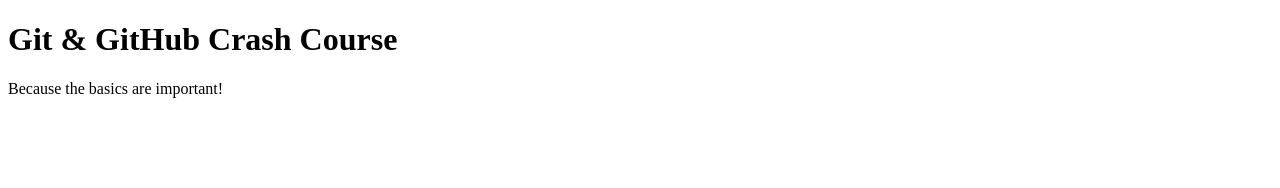
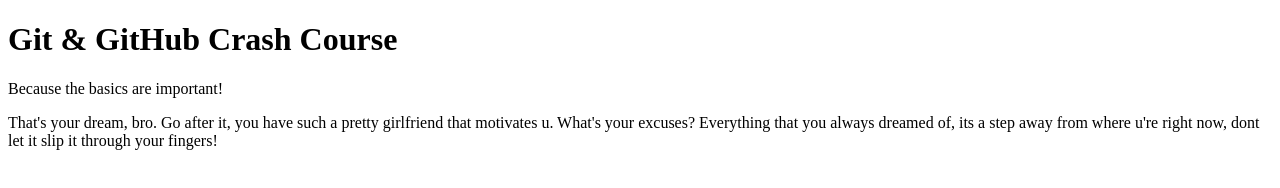
Before and after one commit to JontaHS-code/github-course, a plain HTML site: page Starting_Project/index.html in a window 1280 px wide. Drawn offline with Linux system fonts and the light colour scheme.

Commit message:
Your Motivation!

```diff
--- a/Starting_Project/index.html
+++ b/Starting_Project/index.html
@@ -9,5 +9,11 @@
   <body>
     <h1>Git & GitHub Crash Course</h1>
     <p>Because the basics are important!</p>
+    <p>
+      That's your dream, bro. Go after it, you have such a pretty girlfriend
+      that motivates u. What's your excuses? Everything that you always dreamed
+      of, its a step away from where u're right now, dont let it slip it through
+      your fingers!
+    </p>
   </body>
 </html>
```
